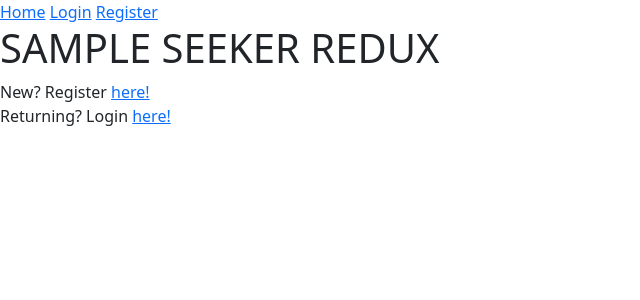
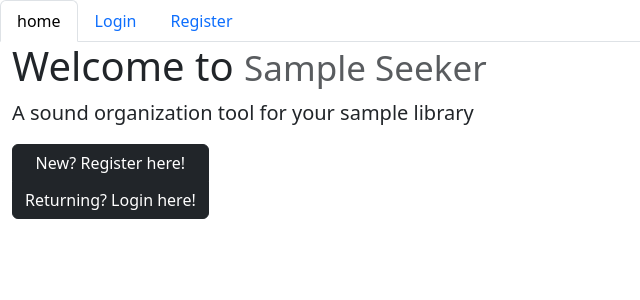
Before and after one commit to PracticalMagicProgramming/Sample-Seeker, a Flask app: page / in a window 1280 px wide. Shown: the top 300 px of the page, without its empty margins (0-640 px from the left). Run offline with Flask 2, Linux system fonts and the light colour scheme; some libraries are stand-ins or nearby versions.

Commit message:
adding bootstrap styling

```diff
--- a/Templates/base.html
+++ b/Templates/base.html
@@ -12,23 +12,52 @@
 </head>
 <body>
     <div class="navbar-container">
-        <nav>
+        <!-- <nav>
 
             <a href="/">Home</a>
             {% if current_user.is_authenticated == False %}
-                <!-- if not logged in -->
+
                 <a href="/login">Login</a>
                 <a href="/register">Register</a>
             {% endif %}
 
             {% if current_user.is_authenticated %}
-                <!-- if logged in -->
+
                 <a href="/users/profile/{{ current_user.id }}">Profile</a>
                 <a href="/sounds/upload">Upload</a>
                 <a href="/logout">Logout</a>
             {% endif %}
 
-        </nav>
+        </nav> -->
+
+
+        <ul class="nav nav-tabs">
+            <li class="nav-item">
+              <a class="nav-link active" aria-current="page" href="/">home</a>
+            </li>
+            {% if current_user.is_authenticated == False %}
+                <li class="nav-item">
+                    <a class="nav-link" href="/login">Login</a>
+                </li>
+                <li class="nav-item">
+                    <a class="nav-link" href="/register">Register</a>
+                </li>
+            {% endif %}
+            {% if current_user.is_authenticated %}
+                <!-- if logged in -->
+                <li class="nav-item">
+                     <a class="nav-link" href="/users/profile/{{ current_user.id }}">Profile</a>
+                </li>
+                <li class="nav-item">
+                    <a class="nav-link" href="/sounds/upload">Upload</a>
+                </li>
+                <li class="nav-item">
+                    <a class="nav-link" href="/logout">Logout</a>
+                </li>
+            {% endif %}
+
+
+          </ul>
 
     </div>
     {% block content %}
--- a/Templates/index.html
+++ b/Templates/index.html
@@ -5,11 +5,19 @@
 
 
 {% block content %}
-
-<h1>SAMPLE SEEKER REDUX</h1>
-
-<div>New? Register <a href='/register'>here!</a></div>
-<div>Returning? Login <a href='/login'>here!</a></div>
-
-
+<div class="container-fluid">
+<h1>
+    Welcome to
+    <small class="text-muted"> Sample Seeker</small>
+  </h1>
+  <blockquote class="blockquote">
+    <p>A sound organization tool for your sample library</p>
+  </blockquote>
+  <div class="class=text-center">
+    <div class="btn-group-vertical">
+        <a href='/register' class="btn btn-dark"> New? Register here!</a>
+        <a href='/login' class="btn btn-dark"> Returning? Login here!</a>
+    </div>
+  </div>
+</div>
 {% endblock %}
```
Also changed, not shown: Static/index.css (deleted, +0 -7 lines), Templates/display.html (+6 -3 lines), Templates/profile.html (+19 -5 lines).
